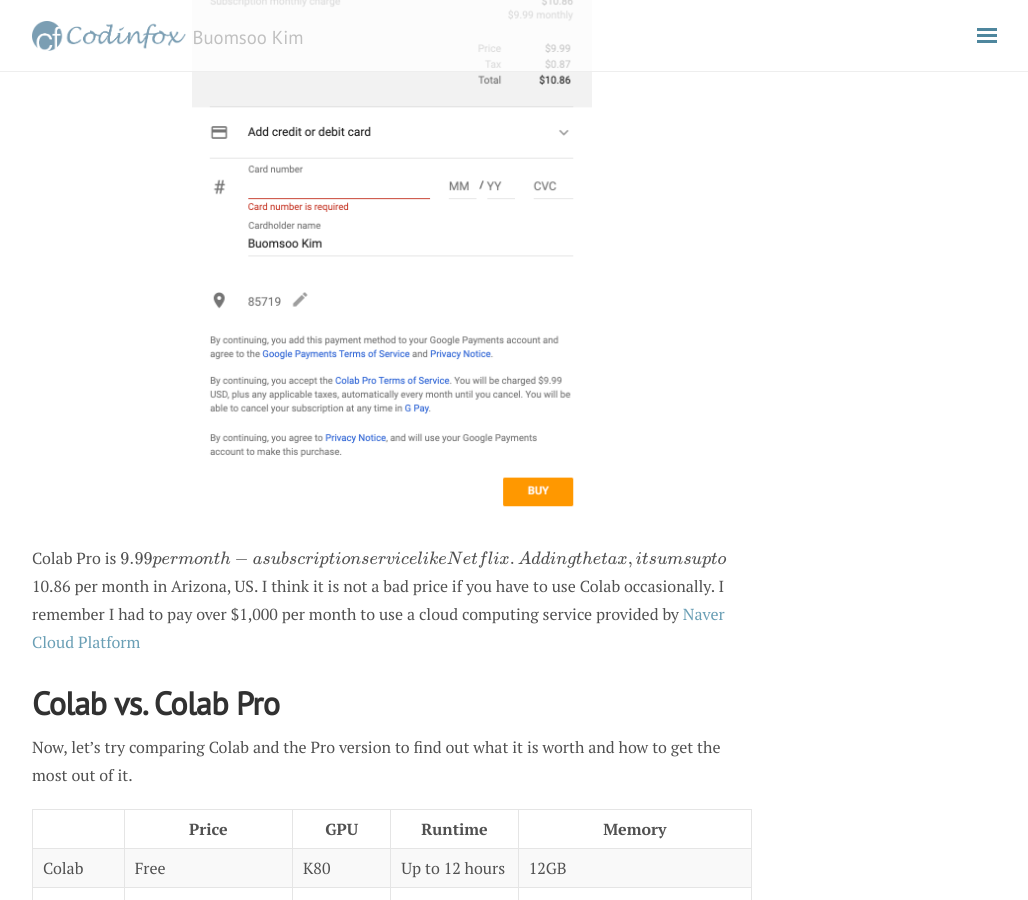
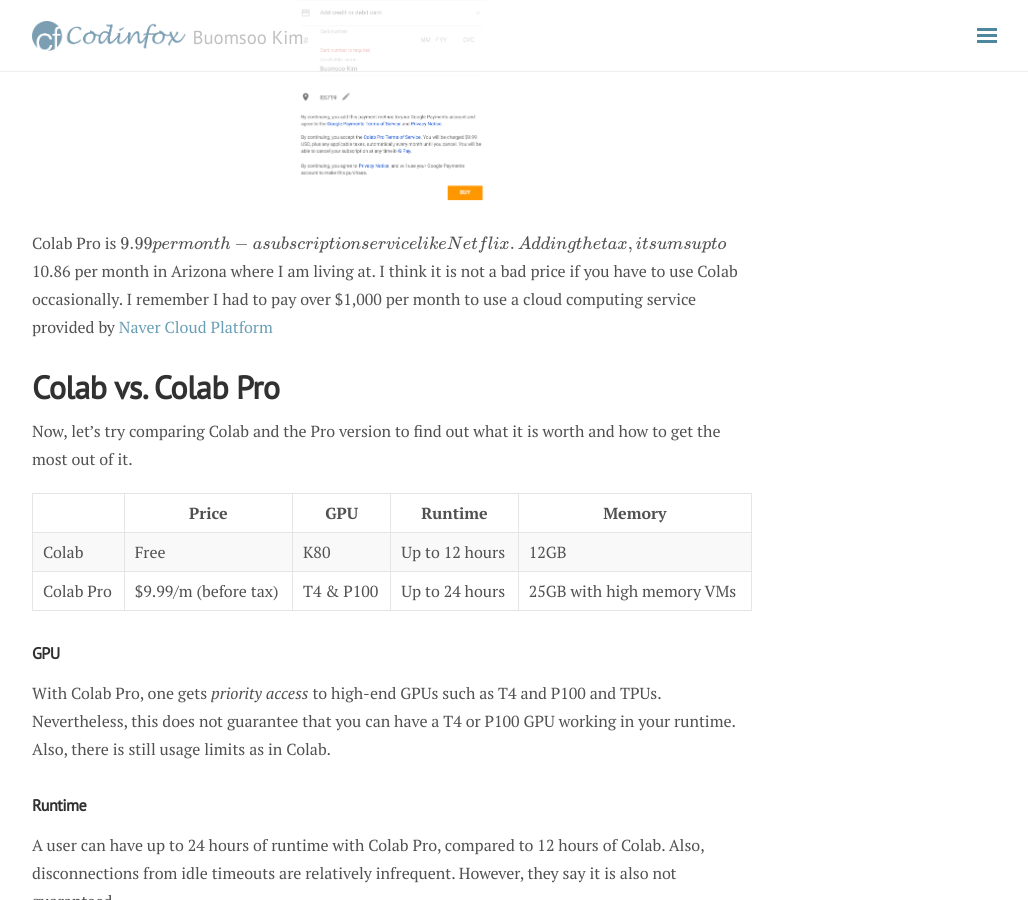
Before and after one commit to buomsoo-kim/buomsoo-kim.github.io, a Jekyll site: the page built from _posts/2020-03-15-Google-newly-launches-colab-pro.md.md, in a window 1280 px wide and 900 px high, scrolled down 1378 px. Shown: the whole window, without its empty margins (248-1276 px from the left). Built offline with Jekyll 4.4.1, drawn with Linux system fonts in a browser that asks for light colours; nearby versions of some CDN libraries; formulas are drawn with MathJax 3; comment, search, counter and statistics services are not loaded.

Commit message:
Update 2020-03-15-Google-newly-launches-colab-pro.md.md

```diff
--- a/_posts/2020-03-15-Google-newly-launches-colab-pro.md.md
+++ b/_posts/2020-03-15-Google-newly-launches-colab-pro.md.md
@@ -11,17 +11,17 @@
 <img src ="/data/images/2020-03-15/0.png" width = "600px"/>
 </p>
 
-Google recently introduced [*Colab Pro*](https://colab.research.google.com/signup), which provides faster GPUs, longer runtimes, and more memory. I have been using Colab since its inception and very satisfied with it overall. However, I recently experienced some limitations when I was running some deep learning code for my research project. Since it was a deep model with a huge amount of data, it took longer to train with Colab's GPU. And it sometimes reached the maximum runtimes and disconnected from the server. Many of you would recognize that training a deep model again from a scratch because of a hardware failure is a nightmare for developers. I had to instead rely on high-performance computing services provided by my University and cloud computing services from my client.
+Google recently introduced [**Colab Pro**](https://colab.research.google.com/signup), which provides faster GPUs, longer runtimes, and more memory. I have been using Colab since its inception and very satisfied with it overall. However, I recently experienced some limitations when I was running some deep learning code for my research project. Since it was a deep model with a huge amount of data, it took longer to train with Colab's GPU. And it sometimes reached the maximum runtimes and disconnected from the server. Many of you would recognize that training a deep model again from a scratch because of a hardware failure is a nightmare for developers. I had to instead rely on high-performance computing services provided by my University and cloud computing services from my client.
 
 Now, Colab Pro is here to prevent such nightmares. It enables faster training with improved GPUs, and also provides longer runtimes that can reduce disconnection.
 
 # Pricing
 
 <p align = "center">
-<img src ="/data/images/2020-03-15/1.png" width = "400px"/>
+<img src ="/data/images/2020-03-15/1.png" width = "200px"/>
 </p>
 
-Colab Pro is $9.99 per month - a subscription service like Netflix. Adding the tax, it sums up to $10.86 per month in Arizona, US. I think it is not a bad price if you have to use Colab occasionally. I remember I had to pay over $1,000 per month to use a cloud computing service provided by [Naver Cloud Platform](https://www.ncloud.com/)
+Colab Pro is \$9.99 per month - a subscription service like Netflix. Adding the tax, it sums up to $10.86 per month in Arizona where I am living at. I think it is not a bad price if you have to use Colab occasionally. I remember I had to pay over $1,000 per month to use a cloud computing service provided by [Naver Cloud Platform](https://www.ncloud.com/)
 
 # Colab vs. Colab Pro
 
```
